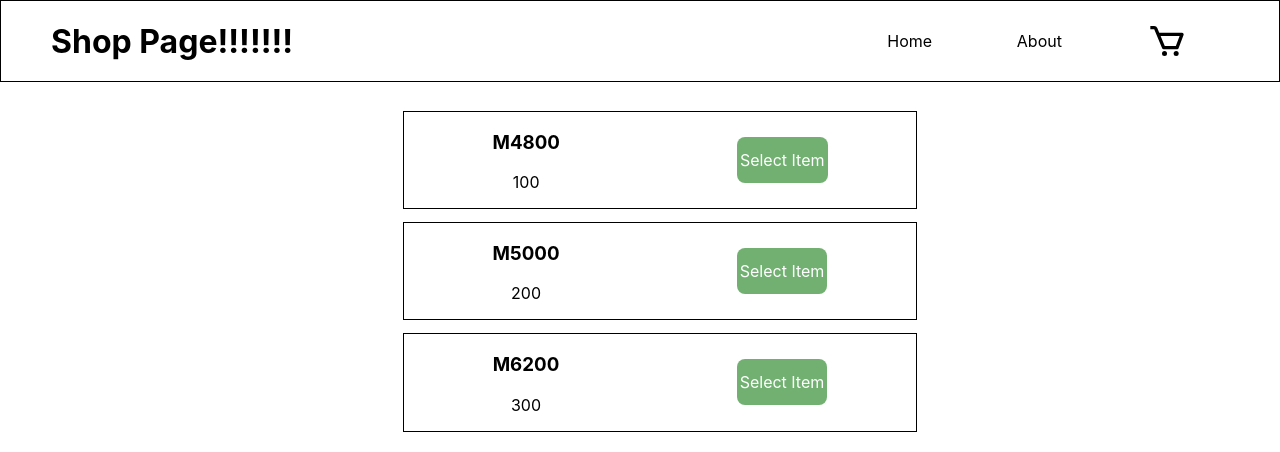
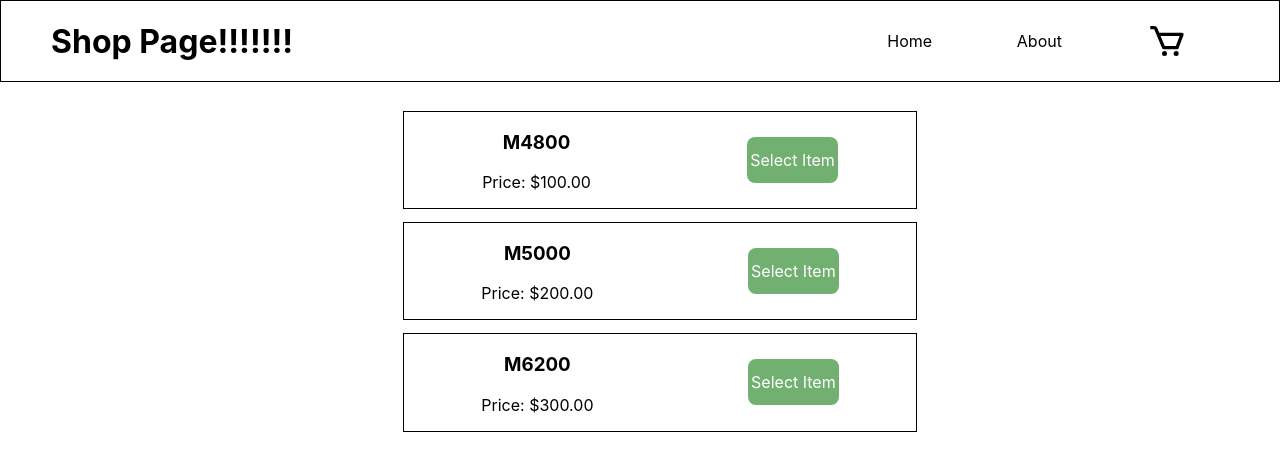
Before and after one commit to SalamanderCtesiphon/e-commerce-react-app, a React (Create React App) app: page /shop in a window 1280 px wide. Shown: the top 452 px of the page. Built offline with nearby package versions, Linux system fonts and the light colour scheme.

Commit message:
added a function to format numbers

```diff
--- a/src/components/ProductList.js
+++ b/src/components/ProductList.js
@@ -1,6 +1,6 @@
 import React from 'react'
 
-function ProductList({ inventory, selectItem}) {
+function ProductList({ inventory, selectItem, format}) {
   return (
     <div>
        {inventory.map((item) => {
@@ -8,7 +8,7 @@ function ProductList({ inventory, selectItem}) {
             <li key={item.id} className='card'>
               <div className='left-box'>
                 <h3>{item.title}</h3>
-                      <p>{item.price}</p>
+                <p>Price: {format(item.price)}</p>
               </div>
 
               <div className='select-btn' onClick={() => selectItem(item.id)}>Select Item</div>
```
Lines whose indentation alone changed are shown as unchanged.
